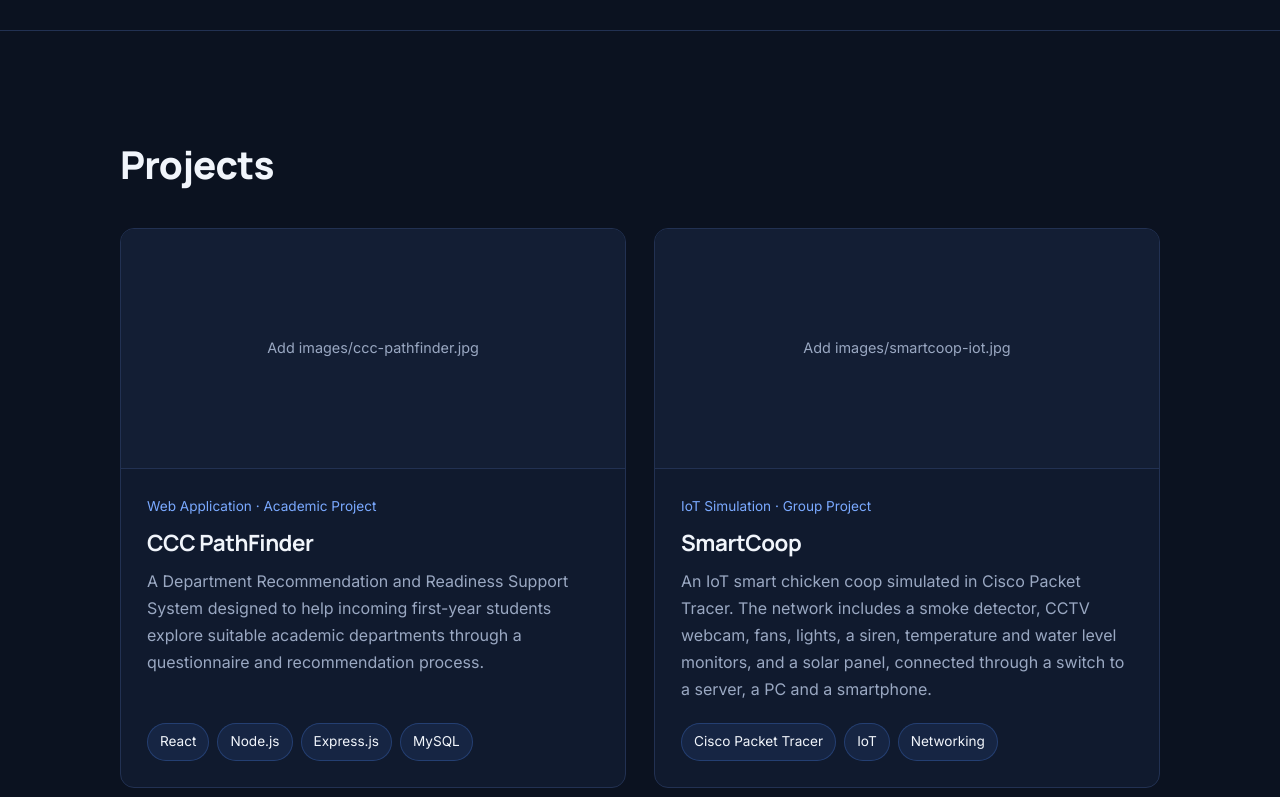
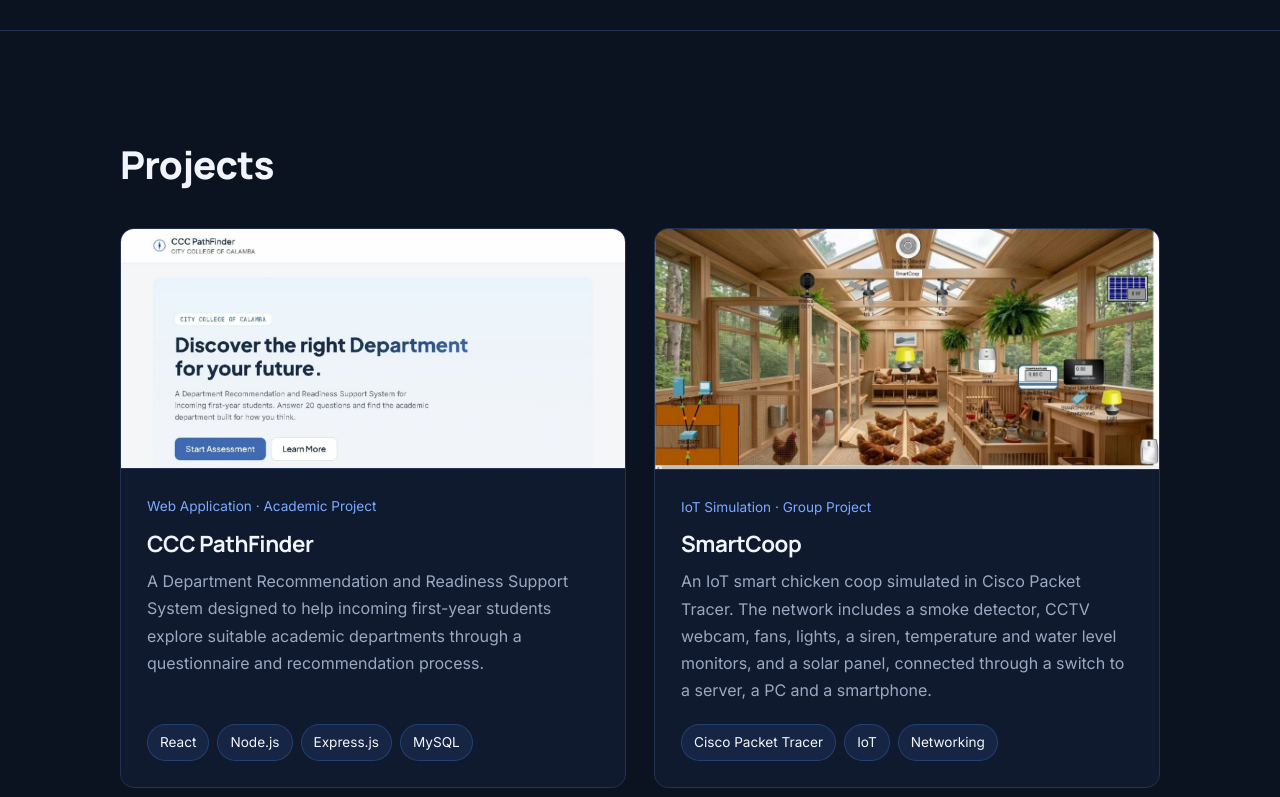
Before and after one commit to Jaiology/my-it-portfolio, a plain HTML site: page index.html in a window 1280 px wide. Shown: the part 1926-2723 px from the top of the page. Drawn offline with Linux system fonts and the light colour scheme.

Commit message:
index.html

```diff
--- a/index.html
+++ b/index.html
@@ -41,7 +41,7 @@
         </div>
       </div>
       <figure class="portrait">
-        <img src="images/profile.jpg" alt="Portrait of Jairo Aglionis" width="480" height="600" fetchpriority="high">
+        <img src="profile.jpg" alt="Portrait of Jairo Aglionis" width="480" height="600" fetchpriority="high">
       </figure>
     </div>
   </section>
@@ -78,7 +78,7 @@
       <h2>Projects</h2>
       <div class="project-grid">
         <article class="project">
-          <figure class="shot"><img src="images/ccc-pathfinder.jpg" alt="Screenshot of the CCC PathFinder department recommendation system" width="1280" height="800" loading="lazy" data-label="Add images/ccc-pathfinder.jpg"></figure>
+          <figure class="shot"><img src="ccc-pathfinder.jpg" alt="Screenshot of the CCC PathFinder department recommendation system" width="1280" height="800" loading="lazy" data-label="Add images/ccc-pathfinder.jpg"></figure>
           <div class="body">
             <p class="cat">Web Application · Academic Project</p>
             <h3>CCC PathFinder</h3>
@@ -87,7 +87,7 @@
           </div>
         </article>
         <article class="project">
-          <figure class="shot"><img src="images/smartcoop-iot.jpg" alt="Cisco Packet Tracer view of the SmartCoop IoT smart chicken coop simulation" width="1080" height="514" loading="lazy" data-label="Add images/smartcoop-iot.jpg"></figure>
+          <figure class="shot"><img src="smartcoop-iot.jpg" alt="Cisco Packet Tracer view of the SmartCoop IoT smart chicken coop simulation" width="1080" height="514" loading="lazy" data-label="Add images/smartcoop-iot.jpg"></figure>
           <div class="body">
             <p class="cat">IoT Simulation · Group Project</p>
             <h3>SmartCoop</h3>
```
